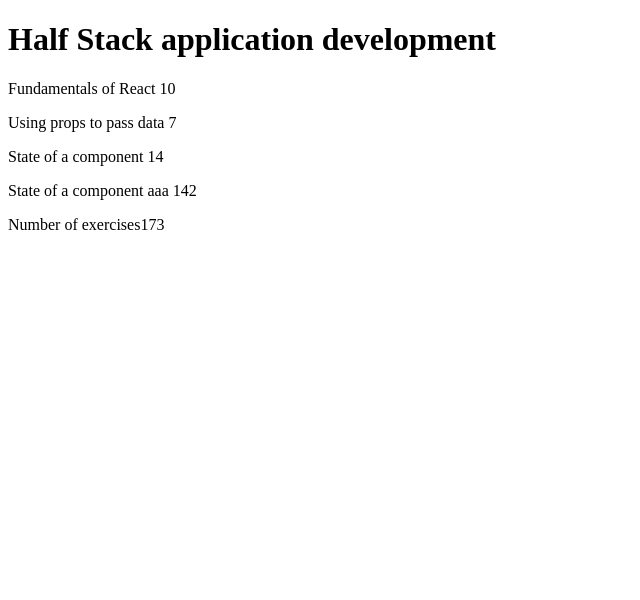
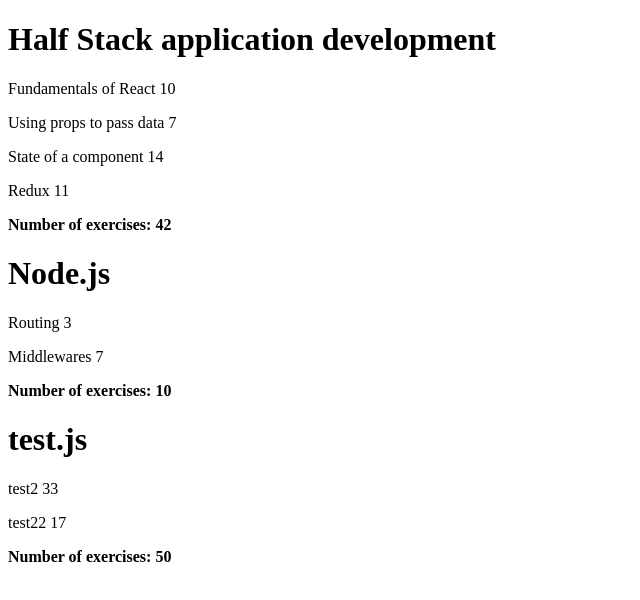
Before and after one commit to Antonako1/React-tehtavat, a React (Vite) app in the folder Kokoelmien renderöinti ja lomakkeen käsittely/palvelintehtava/: page / in a window 1280 px wide. Shown: the top 600 px of the page, without its empty margins (0-640 px from the left). Built offline with nearby package versions, Linux system fonts and the light colour scheme.

Commit message:
2.4 valmis

```diff
--- a/Kokoelmien renderöinti ja lomakkeen käsittely/palvelintehtava/src/App.jsx
+++ b/Kokoelmien renderöinti ja lomakkeen käsittely/palvelintehtava/src/App.jsx
@@ -12,35 +12,43 @@
   return(
     <div>
       {
-        props.course.parts.map(part => <Part part={part.name} exercises={part.exercises} />)
+        props.course.parts.map(part => <Part part={part.name} exercises={part.exercises} key={part.name}/>)
       }
     </div>
   )
 }
 
 const Total = (props) => {
-  console.log(props)
   return (
-		<p>Number of exercises
+    <b>
+      <p>Number of exercises: {' '}
         {
           props.course.parts.reduce((total, part) => total + part.exercises, 0)
         }
 		  </p>
+    </b>
 		)
 }
 const Course = (props) => {
-  const course = props.course;
   return(
     <div>
-      <Header course={course} />
-      <Content course={course}/>
-      <Total course={course}/>
+      {
+        props.course.map(section =>
+          <div key={section.name}>
+            <Header course={section} />
+            <Content course={section} courseLength={props.courseLength}/>
+            <Total course={section} courseLength={props.courseLength}/>
+          </div>
+        )
+      }
+
     </div>
   )
 }
 
 const App = () => {
-  const course = {
+  const courses = [
+    {
       name: 'Half Stack application development',
       id: 1,
       parts: [
@@ -60,12 +68,52 @@
           id: 3
         },
         {
-        name: 'State of a component aaa',
-        exercises: 142,
+          name: 'Redux',
+          exercises: 11,
           id: 4
         }
       ]
+    },
+    {
+      name: 'Node.js',
+      id: 2,
+      parts: [
+        {
+          name: 'Routing',
+          exercises: 3,
+          id: 1
+        },
+        {
+          name: 'Middlewares',
+          exercises: 7,
+          id: 2
         }
+      ]
+    }
+    ,
+    {
+      name: 'test.js',
+      id: 3,
+      parts: [
+        {
+          name: 'test2',
+          exercises: 33,
+          id: 1
+        },
+        {
+          name: 'test22',
+          exercises: 17,
+          id: 2
+        }
+      ]
+    }
+  ]
+
+  // const [courseLength, setCourseLength] = useState(0);
+  // const pituus = courses.length;
+  // setCourseLength(pituus)
+  const courseLength = courses.length;
+  const course = courses
 
   return (
     <div>
```
Lines whose indentation alone changed are shown as unchanged.
